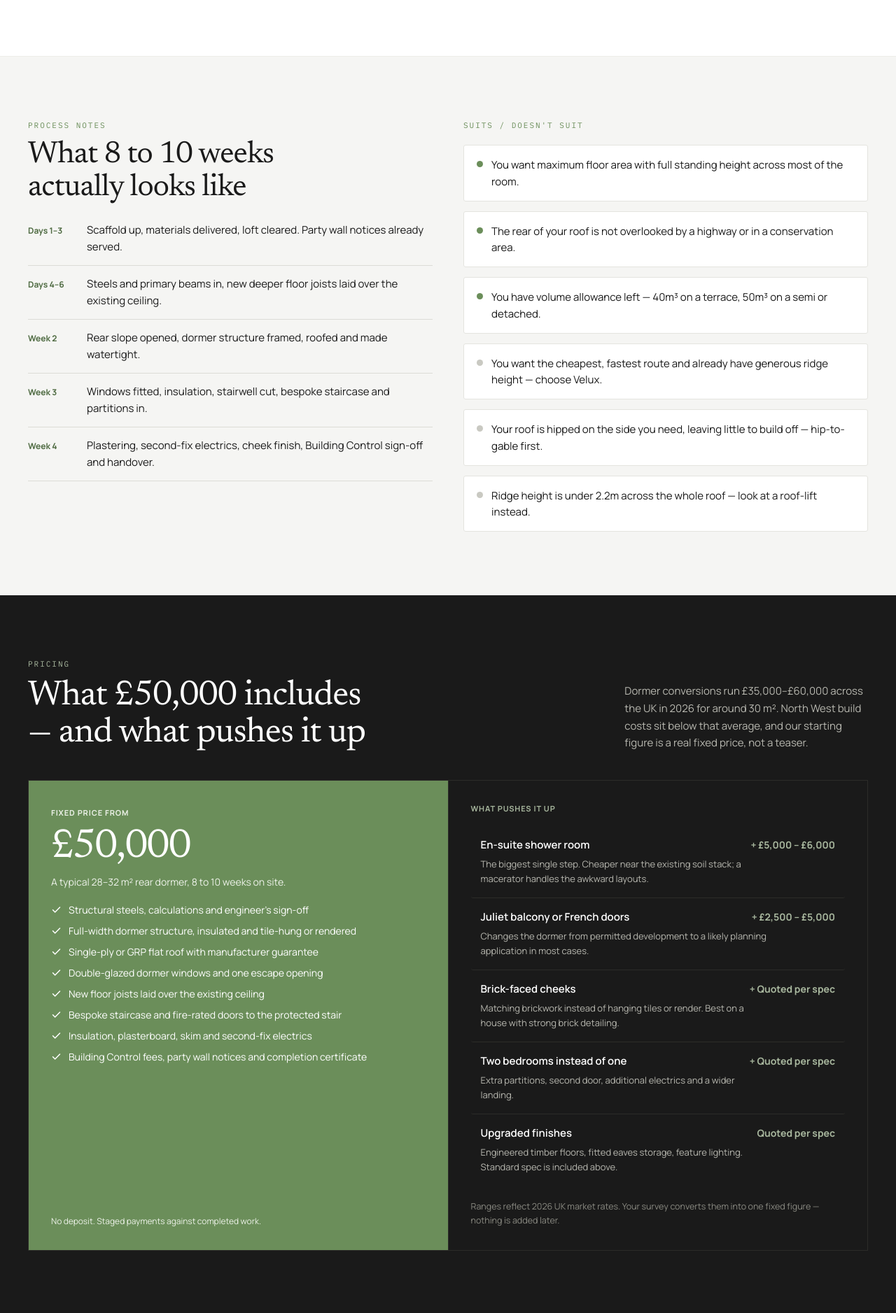
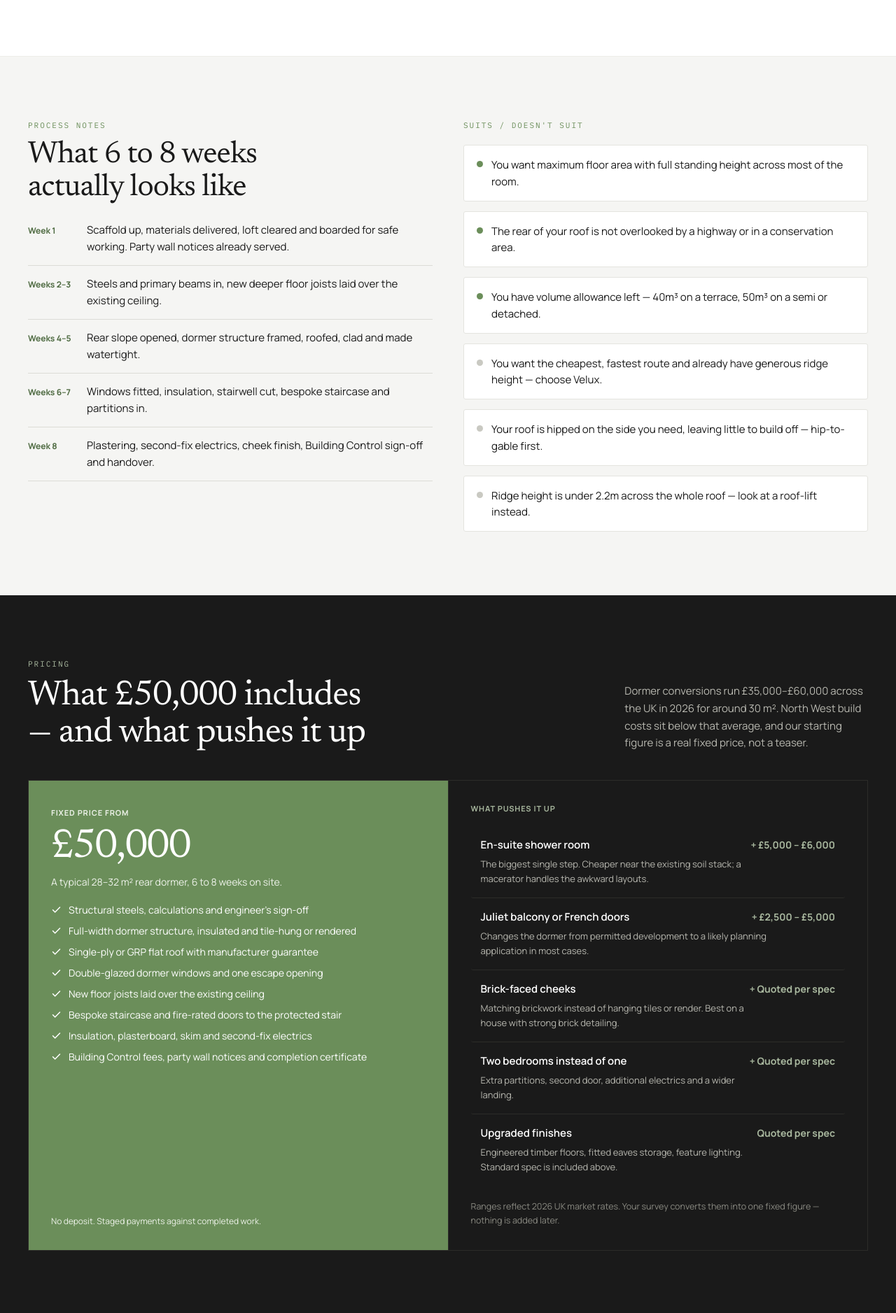
Before and after one commit to saqibmaqsood/another-level-loft-conversion, a PHP site: page /rear-dormer-conversion.php in a window 1280 px wide. Shown: the part 1450-3327 px from the top of the page at 70% size. Run offline with PHP 8.4, Linux system fonts and the light colour scheme; data comes from the database, SQL or seed files in the repository; some libraries are stand-ins or nearby versions.

Commit message:
Update rear dormer process notes heading and schedule to 6 to 8 weeks

```diff
--- a/rear-dormer-conversion.php
+++ b/rear-dormer-conversion.php
@@ -1,6 +1,6 @@
 <?php
 $pageTitle = "Rear Dormer Loft Conversions Guaranteed Fixed Price — Another Level";
-$pageDesc = "Rear dormer loft conversions Guaranteed Fixed Price finished in about 8 to 10 weeks. Maximum floor area, usually permitted development.";
+$pageDesc = "Rear dormer loft conversions Guaranteed Fixed Price finished in about 6 to 8 weeks. Maximum floor area, usually permitted development.";
 $activePage = "types";
 $ogImage = "images/another-area-loft-conversions-north-west-england-01.jpeg";
 
@@ -39,11 +39,11 @@ $galleryImages = [
 ];
 
 $timeline = [
-    ['when' => 'Days 1–3', 'what' => 'Scaffold up, materials delivered, loft cleared. Party wall notices already served.'],
-    ['when' => 'Days 4–6', 'what' => 'Steels and primary beams in, new deeper floor joists laid over the existing ceiling.'],
-    ['when' => 'Week 2', 'what' => 'Rear slope opened, dormer structure framed, roofed and made watertight.'],
-    ['when' => 'Week 3', 'what' => 'Windows fitted, insulation, stairwell cut, bespoke staircase and partitions in.'],
-    ['when' => 'Week 4', 'what' => 'Plastering, second-fix electrics, cheek finish, Building Control sign-off and handover.']
+    ['when' => 'Week 1', 'what' => 'Scaffold up, materials delivered, loft cleared and boarded for safe working. Party wall notices already served.'],
+    ['when' => 'Weeks 2–3', 'what' => 'Steels and primary beams in, new deeper floor joists laid over the existing ceiling.'],
+    ['when' => 'Weeks 4–5', 'what' => 'Rear slope opened, dormer structure framed, roofed, clad and made watertight.'],
+    ['when' => 'Weeks 6–7', 'what' => 'Windows fitted, insulation, stairwell cut, bespoke staircase and partitions in.'],
+    ['when' => 'Week 8', 'what' => 'Plastering, second-fix electrics, cheek finish, Building Control sign-off and handover.']
 ];
 
 $fit = [
@@ -81,7 +81,7 @@ $faqs = [
     ['q' => 'Will the flat roof leak?', 'a' => 'Not with the right membrane. We use a single-ply or GRP system with a manufacturer-backed guarantee rather than felt, laid to a slight fall with proper upstands and a code-4 lead apron at the junction. Flat-roof failures come from ponding and bad detailing at the abutment, not the flatness itself.'],
     ['q' => 'How will the dormer look from the garden?', 'a' => 'That is a design decision we make on your drawings. The choices are the cheek finish (hanging tiles to match the roof, render, or the same brick as the house), the window proportions, and how far the dormer is set in from the party walls. Set back and tile-hung reads far better than a full-width rendered box.'],
     ['q' => 'Does the party wall matter?', 'a' => 'Yes, on a terrace or semi. Cutting into or building off a shared wall triggers the Party Wall Act, which means serving notice on your neighbour at least two months before work starts. We prepare the notices with the structural drawings so it never becomes the thing that delays your start date.'],
-    ['q' => 'Is it noisier or messier than a rooflight conversion?', 'a' => 'A little, because the rear slope is opened up and rebuilt. Scaffolding and a rear hoist mean material does not come through the house, the loft is sealed off, and the stairwell is only cut through late in the build. There are two or three genuinely noisy days out of 8 to 10 weeks.'],
+    ['q' => 'Is it noisier or messier than a rooflight conversion?', 'a' => 'A little, because the rear slope is opened up and rebuilt. Scaffolding and a rear hoist mean material does not come through the house, the loft is sealed off, and the stairwell is only cut through late in the build. There are two or three genuinely noisy days out of 6 to 8 weeks.'],
     ['q' => 'How much value does a rear dormer add?', 'a' => 'Most loft conversions add 15% to 20% to a property value, and a dormer sits at the top of that range because it creates full-height bedrooms rather than a study. On a typical North West semi the uplift usually exceeds the build cost.']
 ];
 
@@ -235,7 +235,7 @@ include 'includes/header.php';
       <div class="container" style="display:grid;grid-template-columns:repeat(auto-fit,minmax(300px,1fr));gap:44px;align-items:start">
         <div>
           <span class="section-label">Process notes</span>
-          <h2 class="heading-h2" style="font-size:clamp(28px,4vw,44px);margin:12px 0 24px;max-width:20ch">What 8 to 10 weeks actually looks like</h2>
+          <h2 class="heading-h2" style="font-size:clamp(28px,4vw,44px);margin:12px 0 24px;max-width:20ch">What 6 to 8 weeks actually looks like</h2>
           <ol style="list-style:none;margin:0;padding:0;display:grid;gap:14px">
             <?php foreach ($timeline as $t): ?>
               <li style="display:flex;gap:16px;align-items:baseline;padding-bottom:14px;border-bottom:1px solid #DCDCD6">
@@ -275,7 +275,7 @@ include 'includes/header.php';
             <div>
               <span style="font-family:var(--font-sans);font-size:11px;font-weight:700;letter-spacing:.08em;text-transform:uppercase;color:#EDF2E9">Fixed price from</span>
               <div style="font-family:Newsreader,Georgia,serif;font-size:clamp(40px,5vw,58px);line-height:1;letter-spacing:-.03em;color:#FFFFFF;margin-top:10px">£50,000</div>
-              <span style="display:block;font-size:14px;line-height:1.6;color:#EDF2E9;margin-top:10px">A typical 28–32 m² rear dormer, 8 to 10 weeks on site.</span>
+              <span style="display:block;font-size:14px;line-height:1.6;color:#EDF2E9;margin-top:10px">A typical 28–32 m² rear dormer, 6 to 8 weeks on site.</span>
             </div>
             <ul style="list-style:none;margin:0;padding:0;display:grid;gap:9px">
               <?php foreach ($included as $inc): ?>
```
